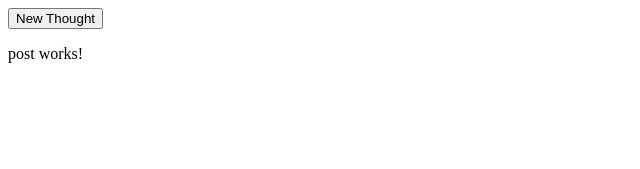
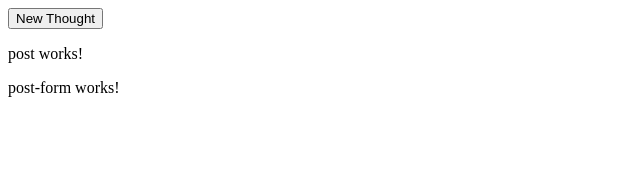
Before and after one commit to madeleinedippenaar/social-post, an Angular app: page / in a window 1280 px wide. Both pictures are taken after a click on the button "New Thought". Shown: the top 169 px of the page, without its empty margins (0-640 px from the left). Built offline with nearby package versions, Linux system fonts and the light colour scheme.

Commit message:
added into parent component as well as post component

```diff
--- a/src/app/shared/components/post/post.component.ts
+++ b/src/app/shared/components/post/post.component.ts
@@ -1,4 +1,5 @@
-import { Component, OnInit } from '@angular/core';
+import { Component, Input, OnInit } from '@angular/core';
+import { Post } from '../../models/social';
 
 @Component({
   selector: 'app-post',
@@ -7,6 +8,8 @@ import { Component, OnInit } from '@angular/core';
 })
 export class PostComponent implements OnInit {
 
+  @Input() post: Post = {title: '', thoughts: ''};
+
   constructor() { }
 
   ngOnInit(): void {
--- a/src/app/shared/components/social-posts/social-posts.component.html
+++ b/src/app/shared/components/social-posts/social-posts.component.html
@@ -1,3 +1,3 @@
 <button (click)="showPostForm = !showPostForm">New Thought</button>
 <app-post *ngFor="let post of posts"></app-post>
-<app-post-form *ngIf ></app-post-form>
+<app-post-form *ngIf="showPostForm" ></app-post-form>
--- a/src/app/shared/components/social-posts/social-posts.component.ts
+++ b/src/app/shared/components/social-posts/social-posts.component.ts
@@ -11,6 +11,8 @@ export class SocialPostsComponent implements OnInit {
   posts: Post[] = [
     {title: 'test', thoughts: 'test'}
   ];
+
+  showPostForm: boolean = false;
 
   constructor() { }
 
```
